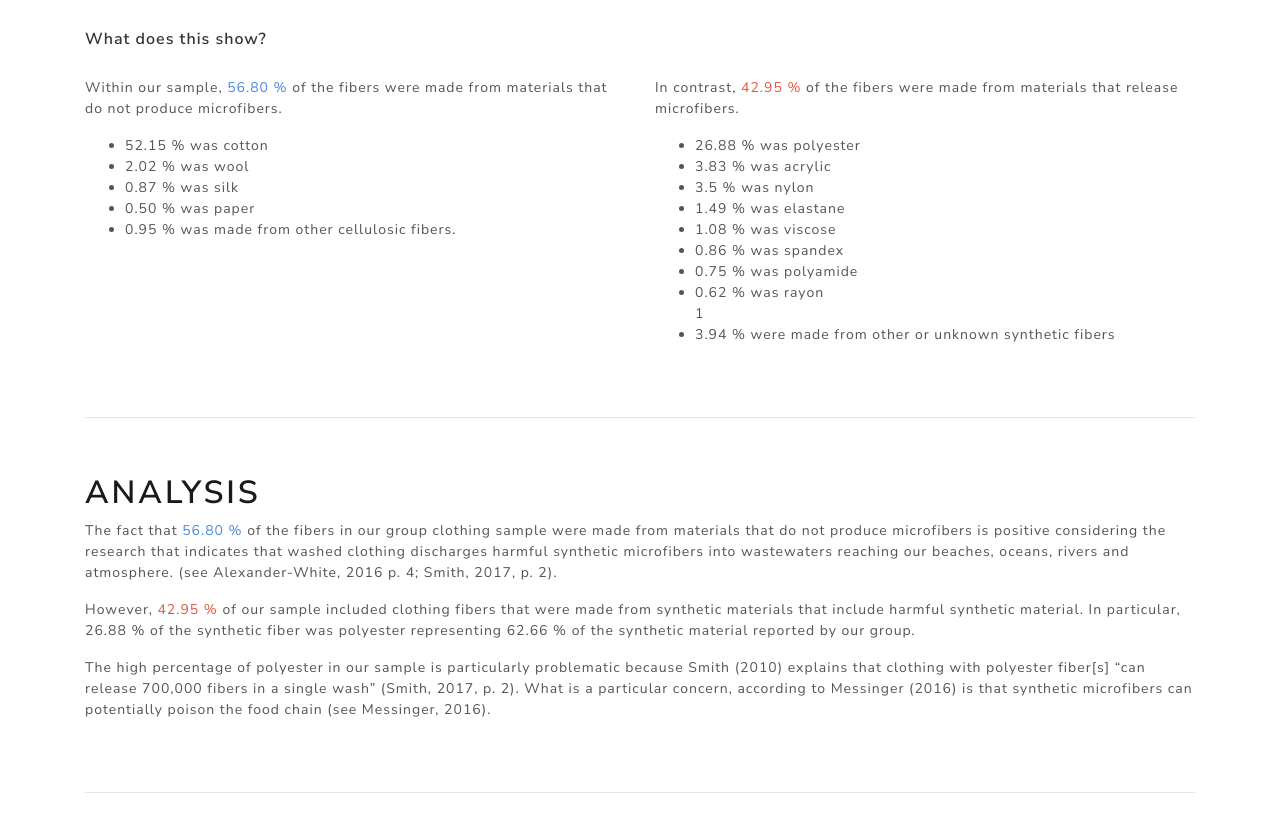
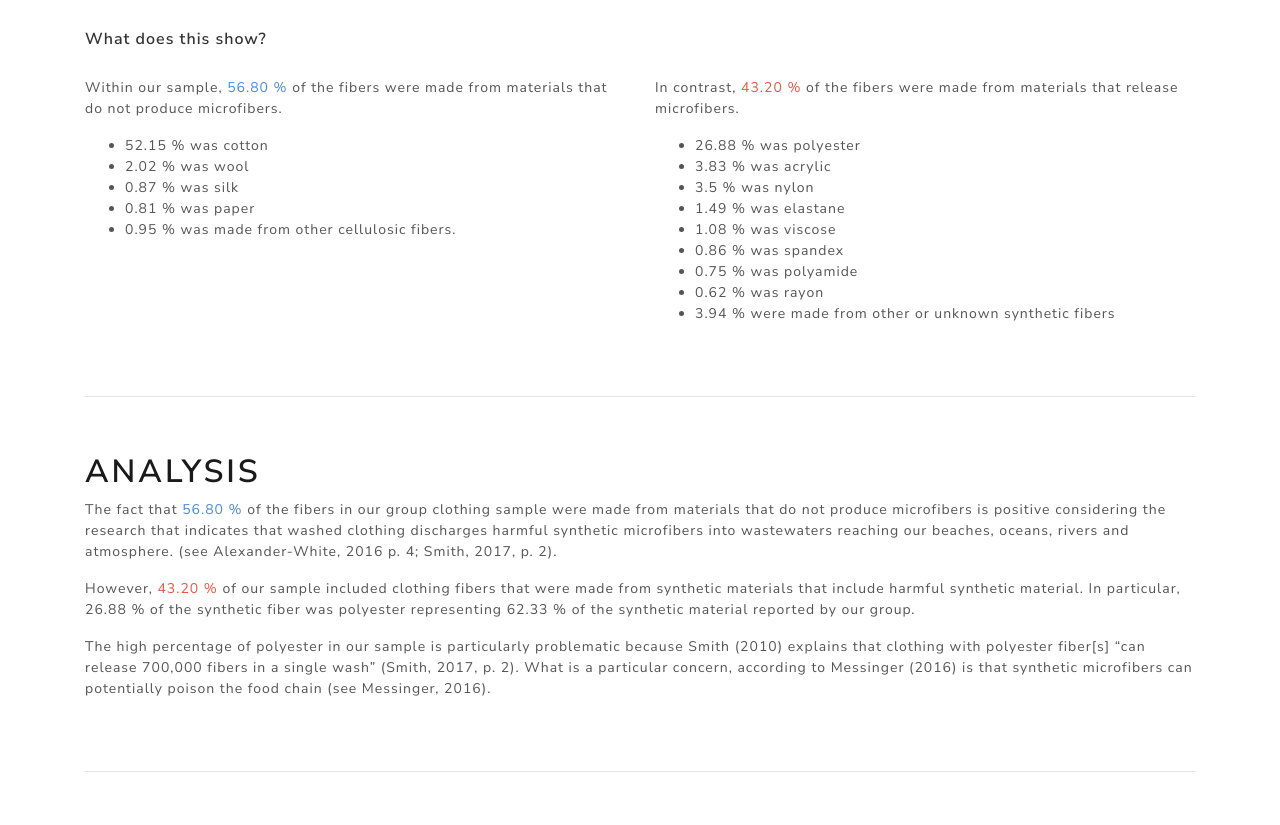
Before and after one commit to swarm-project/swarm-project.github.io, a plain HTML site: page index.html in a window 1280 px wide. Shown: the part 2002-2827 px from the top of the page. Drawn offline with nearby package versions, Linux system fonts and the light colour scheme.

Commit message:
added genes corrections

```diff
--- a/index.html
+++ b/index.html
@@ -85,12 +85,12 @@
               <li>52.15 % was cotton</li>
               <li>2.02 % was wool</li>
               <li>0.87 % was silk</li>
-              <li>0.50 % was paper</li>
+              <li>0.81 % was paper</li>
               <li>0.95 % was made from other cellulosic fibers.</li>
             </ul>
           </div>
           <div class="col-sm">
-            <p class="q-information">In contrast, <span style="color:#E9573F;">42.95 %</span> of the fibers were made from materials that release microfibers.</p>
+            <p class="q-information">In contrast, <span style="color:#E9573F;">43.20 %</span> of the fibers were made from materials that release microfibers.</p>
             <ul>
               <li>26.88 % was polyester</li>
               <li>3.83 % was acrylic</li>
@@ -99,7 +99,8 @@
               <li>1.08 % was viscose</li>
               <li>0.86 % was spandex</li>
               <li>0.75 % was polyamide</li>
-			  <li>0.62 % was rayon</li>1              <li>3.94 % were made from other or unknown synthetic fibers</li>
+			  <li>0.62 % was rayon</li>
+			  <li>3.94 % were made from other or unknown synthetic fibers</li>
             </ul>
           </div>
         </div>
@@ -108,7 +109,7 @@
     <section id="analysis" class="section-spacer">
       <h1>Analysis</h1>
       <p>The fact that <span style="color:#4A89DC;">56.80 %</span> of the fibers in our group clothing sample were made from materials that do not produce microfibers is positive considering the research that indicates that washed clothing discharges harmful synthetic microfibers into wastewaters reaching our beaches, oceans, rivers and atmosphere. (see Alexander-White, 2016 p. 4; Smith, 2017, p. 2).</p>
-      <p>However, <span style="color:#E9573F;">42.95 %</span> of our sample included clothing fibers that were made from synthetic materials that include harmful synthetic material. In particular, 26.88 % of the synthetic fiber was polyester representing 62.66 % of the synthetic material reported by our group.</p>
+      <p>However, <span style="color:#E9573F;">43.20 %</span> of our sample included clothing fibers that were made from synthetic materials that include harmful synthetic material. In particular, 26.88 % of the synthetic fiber was polyester representing 62.33 % of the synthetic material reported by our group.</p>
       <p>The high percentage of polyester in our sample is particularly problematic because Smith (2010) explains that clothing with polyester fiber[s] “can release 700,000 fibers in a single wash” (Smith, 2017, p. 2). What is a particular concern, according to Messinger (2016) is that synthetic microfibers can potentially poison the food chain (see Messinger, 2016).</p>
     </section>
 
```
